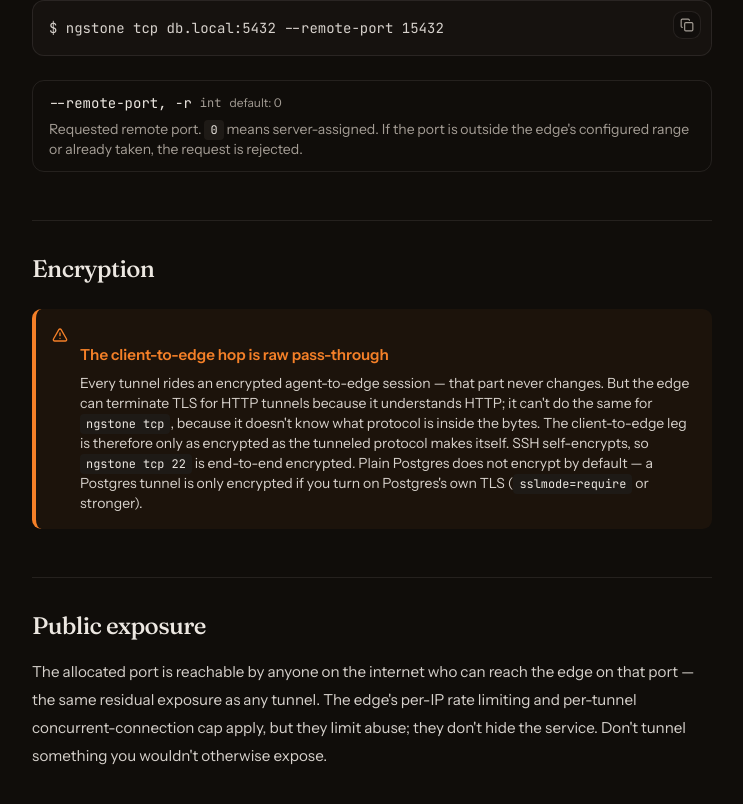
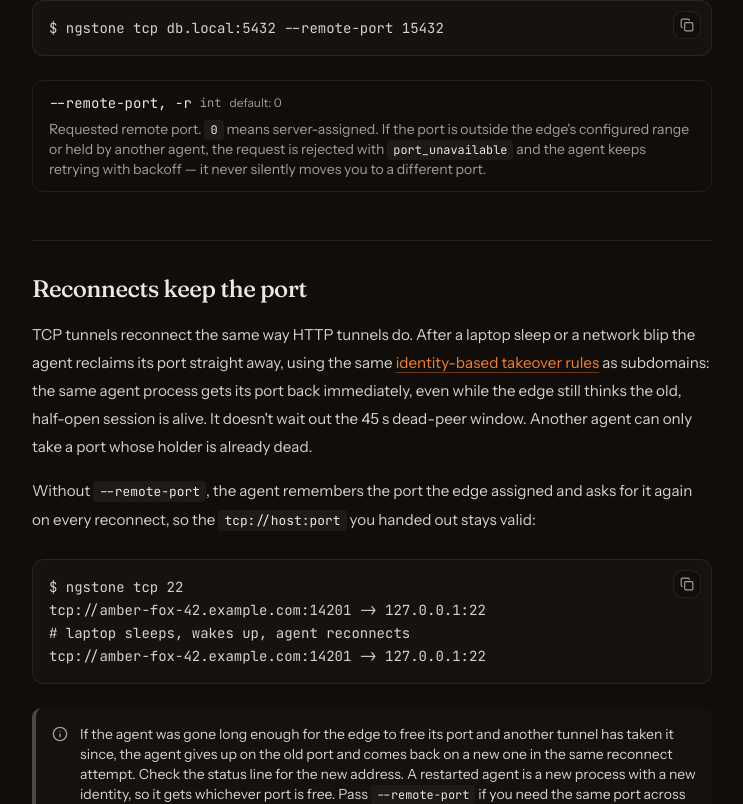
Before and after one commit to emilio-kariuki/ngstone, a Next.js app in the folder landing/: page /docs/guides/tcp-tunnels in a window 1280 px wide. Shown: the part 1236-2040 px from the top of the page, without its empty margins (264-1007 px from the left). Built offline with nearby package versions, Linux system fonts and the light colour scheme.

Commit message:
docs: describe TCP takeover and stable ports on reconnect

```diff
--- a/landing/src/app/docs/guides/tcp-tunnels/page.tsx
+++ b/landing/src/app/docs/guides/tcp-tunnels/page.tsx
@@ -15,6 +15,7 @@ export const metadata: Metadata = {
 const TOC: TocItem[] = [
   { id: "basic-usage", title: "Basic usage" },
   { id: "requesting-a-specific-port", title: "Requesting a specific port" },
+  { id: "reconnects", title: "Reconnects keep the port" },
   { id: "encryption", title: "Encryption" },
   { id: "public-exposure", title: "Public exposure" },
   { id: "stream-lifetime", title: "Stream lifetime" },
@@ -77,10 +78,47 @@ tcp://amber-fox-42.example.com:14202 -> 127.0.0.1:5432`}
       <ParamTable>
         <Property name="--remote-port, -r" type="int" defaultValue="0">
           Requested remote port. <code>0</code> means server-assigned. If
-          the port is outside the edge&apos;s configured range or already
-          taken, the request is rejected.
+          the port is outside the edge&apos;s configured range or held by
+          another agent, the request is rejected with{" "}
+          <code>port_unavailable</code> and the agent keeps retrying with
+          backoff — it never silently moves you to a different port.
         </Property>
       </ParamTable>
+
+      <Anchor id="reconnects">Reconnects keep the port</Anchor>
+      <p>
+        TCP tunnels reconnect the same way HTTP tunnels do. After a laptop
+        sleep or a network blip the agent reclaims its port straight away,
+        using the same{" "}
+        <a href="/docs/operations/reconnection-takeover#takeover-rules">
+          identity-based takeover rules
+        </a>{" "}
+        as subdomains: the same agent process gets its port back
+        immediately, even while the edge still thinks the old, half-open
+        session is alive. It doesn&apos;t wait out the 45 s dead-peer window.
+        Another agent can only take a port whose holder is already dead.
+      </p>
+      <p>
+        Without <code>--remote-port</code>, the agent remembers the port the
+        edge assigned and asks for it again on every reconnect, so the{" "}
+        <code>tcp://host:port</code> you handed out stays valid:
+      </p>
+      <CodeBlock
+        language="bash"
+        code={`$ ngstone tcp 22
+tcp://amber-fox-42.example.com:14201 -> 127.0.0.1:22
+# laptop sleeps, wakes up, agent reconnects
+tcp://amber-fox-42.example.com:14201 -> 127.0.0.1:22`}
+      />
+      <Callout variant="note">
+        If the agent was gone long enough for the edge to free its port and
+        another tunnel has taken it since, the agent gives up on the old port
+        and comes back on a new one in the same reconnect attempt. Check the
+        status line for the new address. A restarted agent is a new process
+        with a new identity, so it gets whichever port is free. Pass{" "}
+        <code>--remote-port</code> if you need the same port across
+        restarts too.
+      </Callout>
 
       <Anchor id="encryption">Encryption</Anchor>
       <Callout variant="warning" title="The client-to-edge hop is raw pass-through">
--- a/landing/src/app/docs/operations/reconnection-takeover/page.tsx
+++ b/landing/src/app/docs/operations/reconnection-takeover/page.tsx
@@ -43,8 +43,9 @@ export default function ReconnectionTakeoverPage() {
 
       <Anchor id="takeover-rules">The takeover rules</Anchor>
       <p>
-        When a <code>Bind</code> request names a subdomain that&apos;s already
-        held, the edge resolves it with three rules, in order:
+        When a <code>Bind</code> request names a subdomain — or, for a TCP
+        tunnel, a port — that&apos;s already held, the edge resolves it with
+        three rules, in order:
       </p>
       <Steps>
         <Step title="Same InstanceID — immediate takeover">
@@ -58,9 +59,10 @@ export default function ReconnectionTakeoverPage() {
           dead. The new session takes the binding.
         </Step>
         <Step title="Different InstanceID, live holder — rejected">
-          The edge returns <code>BindErr{"{subdomain_taken}"}</code>. Two
-          separate agents shouldn&apos;t silently fight over a name — liveness
-          is only consulted in this one case.
+          The edge returns <code>BindErr{"{subdomain_taken}"}</code>, or{" "}
+          <code>BindErr{"{port_unavailable}"}</code> for a TCP port. Two
+          separate agents shouldn&apos;t silently fight over a name or a port
+          — liveness is only consulted in this one case.
         </Step>
       </Steps>
       <p>
@@ -68,7 +70,12 @@ export default function ReconnectionTakeoverPage() {
         <code>Evicted{"{hostname, reason: \"takeover\"}"}</code>, force-closes
         it, and rebinds atomically under the registry lock. The evicted agent
         updates its status line instead of continuing to advertise a URL it
-        no longer owns.
+        no longer owns. For a TCP tunnel, <code>hostname</code> carries the{" "}
+        <code>tcp://host:port</code> URL, and the takeover hands the
+        port&apos;s existing listener to the new session instead of closing
+        and reopening it, so no other process can grab the port in between.
+        An empty <code>InstanceID</code> never matches another empty one for
+        a TCP port.
       </p>
 
       <Anchor id="reconnect-backoff">Reconnect backoff</Anchor>
@@ -80,6 +87,17 @@ export default function ReconnectionTakeoverPage() {
         effectively instant — the agent doesn&apos;t sit around waiting out the
         45 s dead-peer detection window before it can have its own name
         back.
+      </p>
+      <p>
+        TCP tunnels get the same instant reconnect. When you didn&apos;t pass{" "}
+        <code>--remote-port</code>, the agent remembers the port the edge
+        last gave it and requests that port again on reconnect, so the
+        advertised <code>tcp://host:port</code> stays the same. If that port
+        has since gone to another tunnel, the edge answers{" "}
+        <code>port_unavailable</code>. The agent then drops the remembered
+        port and binds a fresh one in the same handshake, so the tunnel still
+        comes up, at a new address. An explicit <code>--remote-port</code>{" "}
+        is never moved: the agent keeps retrying for that port.
       </p>
 
       <Anchor id="dead-peer-detection">Dead-peer detection</Anchor>
@@ -118,6 +136,12 @@ export default function ReconnectionTakeoverPage() {
         took over — the operation is idempotent, since it can be triggered
         both from the session-death path and from a graceful drain.
       </p>
+      <p>
+        TCP ports work the same way. A takeover moves the port out of the
+        old session&apos;s ownership, so when the old session is finally
+        released it closes only the connections it was already relaying and
+        leaves the port, and its listener, with the new owner.
+      </p>
     </DocsArticle>
   )
 }
```
Also changed, not shown: 1 other file (tests, documents, lock files or other folders).
